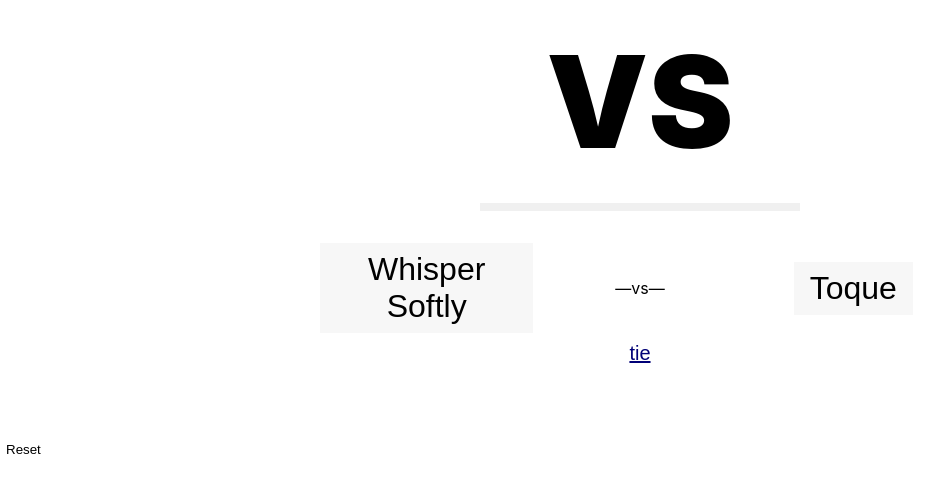
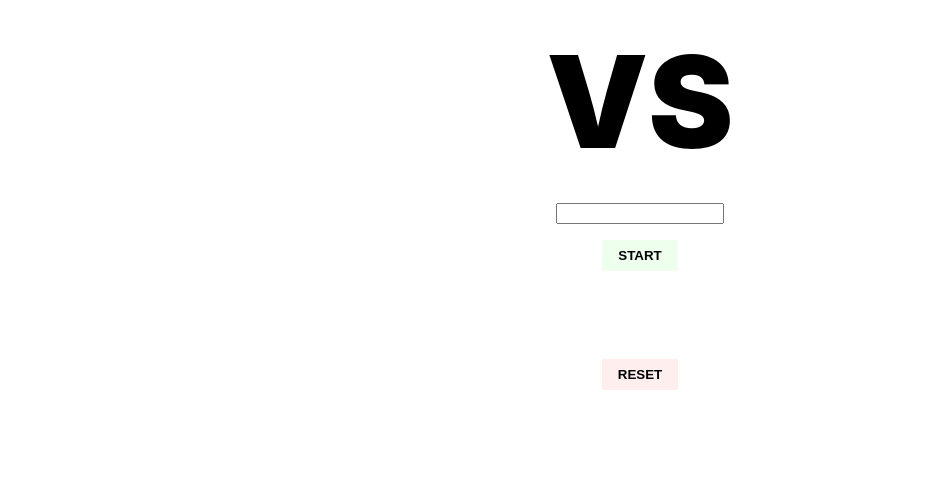
Before and after one commit to nickheal/vs, a React (Create React App) app: page / in a window 1280 px wide. Shown: the top 492 px of the page, without its empty margins (0-952 px from the left). Built offline with nearby package versions, Linux system fonts and the light colour scheme.

Commit message:
feat: Add ability to choose things to compare

```diff
--- a/src/App.tsx
+++ b/src/App.tsx
@@ -1,26 +1,10 @@
 import React from 'react';
-import Comparer from './components/Comparer';
-import { createUseStyles } from 'react-jss'
-
-const useStyles = createUseStyles({
-  heading: {
-    fontSize: 128,
-    fontWeight: 900,
-    padding: 24,
-    textAlign: 'center'
-  }
-});
+import Home from './pages/Home';
 
 function App() {
-  const classes = useStyles();
 
   return (
-    <main>
-      <header className={classes.heading}>
-        VS
-      </header>
-      <Comparer />
-    </main>
+    <Home />
   );
 }
 
--- a/src/components/Comparer.tsx
+++ /dev/null
@@ -1,118 +0,0 @@
-import React, { useState } from 'react';
-import ProgressBar from './ProgressBar';
-import Result from './Result';
-import things from './things';
-import { getSavedPairs, savePairs } from '../utils/persistentStorage';
-import generatePairs, { Pair, Status } from '../utils/generatePairs';
-import { createUseStyles } from 'react-jss'
-
-const useStyles = createUseStyles({
-  section: {
-    alignItems: 'center',
-    display: 'grid',
-    gridTemplateColumns: '1fr 1fr 1fr',
-    gridTemplateRows: 'auto',
-    gridTemplateAreas: `
-      "progress progress progress"
-      "home vs away"
-      "draw draw draw"
-    `,
-    margin: '0 auto 64px auto',
-    maxWidth: 640,
-    textAlign: 'center',
-    width: '100%'
-  },
-  progress: {
-    gridArea: 'progress'
-  },
-  home: {
-    gridArea: 'home'
-  },
-  vs: {
-    gridArea: 'vs'
-  },
-  drawContainer: {
-    gridArea: 'draw'
-  },
-  draw: {
-    background: 'none',
-    border: 0,
-    color: '#000077',
-    cursor: 'pointer',
-    display: 'block',
-    fontSize: 20,
-    margin: '8px auto',
-    textDecoration: 'underline'
-  },
-  away: {
-    gridArea: 'away'
-  },
-  button: {
-    background: '#f7f7f7',
-    border: 0,
-    cursor: 'pointer',
-    fontSize: 32,
-    padding: '8px 16px',
-
-    '&:hover': {
-      background: '#f0f0f0'
-    }
-  },
-  reset: {
-    background: 'none',
-    border: 0,
-    cursor: 'pointer'
-  }
-});
-
-function Comparer() {
-  const classes = useStyles();
-
-  const [pairs, setPairs] = useState(getSavedPairs() || generatePairs(things));
-
-  const unplayedPairs = pairs.filter(({ status }) => status === Status.Unplayed);
-
-  const inPlay = unplayedPairs[0];
-
-  function declareResult(result: Status) {
-    inPlay.status = result;
-    savePairs(pairs);
-    setPairs([...pairs]);
-  }
-
-  function reset() {
-    savePairs(null);
-    setPairs(generatePairs(things));
-  }
-
-  return (
-    <>
-      {!!inPlay ? (
-        <section className={classes.section}>
-          <div className={classes.progress}>
-            <ProgressBar complete={pairs.length - unplayedPairs.length} total={pairs.length} />
-          </div>
-          <div className={classes.home}>
-            <button className={classes.button} onClick={() => declareResult(Status.Home)}>{ inPlay.home.value }</button>
-          </div>
-          <div className={classes.vs}>
-            —vs—
-          </div>
-          <div className={classes.away}>
-            <button className={classes.button} onClick={() => declareResult(Status.Away)}>{ inPlay.away.value }</button>
-          </div>
-          <div className={classes.drawContainer}>
-            <button className={classes.draw} onClick={() => declareResult(Status.Draw)}>tie</button>
-          </div>
-        </section>
-      ) : (
-        <Result pairs={pairs} />
-      )}
-      <section>
-        <button className={classes.reset} onClick={reset}>Reset</button>
-      </section>
-    </>
-  );
-}
-
-export default Comparer;
--- /dev/null
+++ b/src/components/Input.tsx
@@ -0,0 +1,23 @@
+import React, { forwardRef, InputHTMLAttributes } from 'react';
+import { createUseStyles } from 'react-jss';
+
+const useStyles = createUseStyles({
+  input: {
+    display: 'block',
+    margin: [0, 'auto', 16, 'auto'],
+    maxWidth: 160,
+    width: '100%'
+  }
+});
+
+interface Props extends InputHTMLAttributes<HTMLInputElement> {}
+
+const Input = forwardRef<HTMLInputElement, Props>((props: Props, ref) => {
+  const classes = useStyles();
+
+  return <input className={classes.input} {...props} ref={ref} />;
+});
+
+// const forwardedRef = forwardRef(Input);
+
+export default Input;
--- a/src/components/things.ts
+++ /dev/null
@@ -1,14 +0,0 @@
-const things = [
-  'Almond Milk',
-  'Arctic Fox',
-  'Blank Canvas',
-  'Humble Lady',
-  'Little Bo Peep',
-  'Sleeping Inn',
-  'Soft Wool',
-  'Thousand Shells',
-  'Toque',
-  'Whisper Softly',
-];
-
-export default things;
--- /dev/null
+++ b/src/pages/Compare.tsx
@@ -0,0 +1,100 @@
+import React from 'react';
+import ProgressBar from '../components/ProgressBar';
+import { Pair, Status } from '../utils/pairs';
+import { createUseStyles } from 'react-jss';
+
+const useStyles = createUseStyles({
+  section: {
+    alignItems: 'center',
+    display: 'grid',
+    gridTemplateColumns: '1fr 1fr 1fr',
+    gridTemplateRows: 'auto',
+    gridTemplateAreas: `
+      "progress progress progress"
+      "home vs away"
+      "draw draw draw"
+    `,
+    margin: [0, 'auto', 64, 'auto'],
+    maxWidth: 640,
+    textAlign: 'center',
+    width: '100%'
+  },
+  progress: {
+    gridArea: 'progress'
+  },
+  home: {
+    gridArea: 'home'
+  },
+  vs: {
+    gridArea: 'vs'
+  },
+  drawContainer: {
+    gridArea: 'draw'
+  },
+  draw: {
+    background: 'none',
+    border: 0,
+    color: '#000077',
+    cursor: 'pointer',
+    display: 'block',
+    fontSize: 20,
+    margin: '8px auto',
+    textDecoration: 'underline'
+  },
+  away: {
+    gridArea: 'away'
+  },
+  button: {
+    background: '#f7f7f7',
+    border: 0,
+    cursor: 'pointer',
+    fontSize: 32,
+    padding: '8px 16px',
+
+    '&:hover': {
+      background: '#f0f0f0'
+    }
+  }
+});
+
+interface Props {
+  pairs: Pair[];
+  updatePairs: (newPairs: Pair[]) => void;
+}
+
+function Comparer(props: Props) {
+  const classes = useStyles();
+
+  const { pairs, updatePairs } = props;
+
+  const unplayedPairs = pairs.filter(({ status }) => status === Status.Unplayed);
+
+  const inPlay = unplayedPairs[0];
+
+  function declareResult(result: Status) {
+    inPlay.status = result;
+    updatePairs([...pairs]);
+  }
+
+  return (
+    <section className={classes.section}>
+      <div className={classes.progress}>
+        <ProgressBar complete={pairs.length - unplayedPairs.length} total={pairs.length} />
+      </div>
+      <div className={classes.home}>
+        <button className={classes.button} onClick={() => declareResult(Status.Home)}>{ inPlay.home.value }</button>
+      </div>
+      <div className={classes.vs}>
+        —vs—
+      </div>
+      <div className={classes.away}>
+        <button className={classes.button} onClick={() => declareResult(Status.Away)}>{ inPlay.away.value }</button>
+      </div>
+      <div className={classes.drawContainer}>
+        <button className={classes.draw} onClick={() => declareResult(Status.Draw)}>tie</button>
+      </div>
+    </section>
+  );
+}
+
+export default Comparer;
--- /dev/null
+++ b/src/pages/Home.tsx
@@ -0,0 +1,81 @@
+import React, { useState } from 'react';
+import { Pair, Status } from '../utils/pairs';
+import Setup from './Setup';
+import Compare from './Compare';
+import Result from './Result';
+import { getSavedPairs, persistPairs } from '../utils/persistentStorage';
+import { generatePairs } from '../utils/pairs';
+import { createUseStyles } from 'react-jss';
+
+const useStyles = createUseStyles({
+  header: {
+    fontSize: 128,
+    fontWeight: 900,
+    padding: 24,
+    textAlign: 'center'
+  },
+  footer: {
+    fontWeight: 900,
+    padding: 24,
+    textAlign: 'center'
+  },
+  reset: {
+    background: '#ffeeee',
+    border: 0,
+    cursor: 'pointer',
+    fontWeight: 900,
+    padding: [8, 16],
+
+    '&:hover': {
+      background: '#ffdddd'
+    }
+  }
+});
+
+enum Page {
+  Setup,
+  Compare,
+  Result
+}
+
+function Home() {
+  const classes = useStyles();
+
+  const [pairs, setPairs] = useState<Pair[]>(getSavedPairs() || []);
+
+  const page = !pairs.length ? Page.Setup
+                : pairs.filter(({ status }) => status === Status.Unplayed).length ? Page.Compare
+                : Page.Result;
+
+  function updatePairs(newPairs: Pair[]) {
+    persistPairs(newPairs);
+    setPairs([...pairs]);
+  }
+
+  function start(things: string[]) {
+    setPairs(generatePairs(things));
+  }
+
+  function reset() {
+    persistPairs(null);
+    setPairs([]);
+  }
+
+  return (
+    <main>
+      <header className={classes.header}>
+        VS
+      </header>
+
+      {page === Page.Setup ? <Setup start={start} /> : null}
+      {page === Page.Compare ? <Compare pairs={pairs} updatePairs={updatePairs} /> : null}
+      {page === Page.Result ? <Result pairs={pairs} /> : null}
+
+      <footer className={classes.footer}>
+        <button className={classes.reset} onClick={reset}>RESET</button>
+      </footer>
+    </main>
+  );
+}
+
+export default Home;
--- a/src/components/Result.tsx
+++ b/src/pages/Result.tsx
@@ -1,12 +1,12 @@
 import React from 'react';
-import { Pair } from '../utils/generatePairs';
+import { Pair } from '../utils/pairs';
 import generateTable from '../utils/generateTable';
 import { createUseStyles } from 'react-jss'
 
 const useStyles = createUseStyles({
   table: {
     borderCollapse: 'collapse',
-    margin: '0 auto',
+    margin: [0, 'auto', 64, 'auto'],
 
     '& tr:nth-child(2n)': {
       backgroundColor: '#f7f7f7'
--- /dev/null
+++ b/src/pages/Setup.tsx
@@ -0,0 +1,74 @@
+import React, { useRef, useState } from 'react';
+import Input from '../components/Input';
+import { createUseStyles } from 'react-jss';
+
+const useStyles = createUseStyles({
+  container: {
+    margin: [0, 'auto', 64, 'auto'],
+    maxWidth: 640,
+    textAlign: 'center',
+    width: '100%'
+  },
+  button: {
+    background: '#eeffee',
+    border: 0,
+    cursor: 'pointer',
+    fontWeight: 900,
+    padding: [8, 16],
+
+    '&:hover': {
+      background: '#ddffdd'
+    }
+  }
+});
+
+interface Props {
+  start: (things: string[]) => void;
+}
+
+function Setup(props: Props) {
+  const classes = useStyles();
+
+  const activeInput = useRef<HTMLInputElement>(null);
+  const [things, setThings] = useState<string[]>([]);
+
+  function addThing(e: React.KeyboardEvent<HTMLInputElement>) {
+    if (e.key === 'Enter' && e.currentTarget.value) {
+      setThings([...things, e.currentTarget.value]);
+      e.currentTarget.value = '';
+    }
+  }
+
+  function updateThing(index: number, value: string) {
+    if (value) {
+      things[index] = value;
+    } else {
+      things.splice(index, 1);
+    }
+    setThings([...things]);
+  }
+
+  function start() {
+    if (!activeInput?.current?.value) {
+      props.start(things);
+      return;
+    }
+
+    const startThings = [...things, activeInput.current.value];
+    props.start(startThings);
+  }
+
+  return (
+    <section className={classes.container}>
+      {things.map((thing, index) => <Input key={index} value={thing} onInput={e => updateThing(index, e.currentTarget.value)} />)}
+
+      <Input onKeyDown={addThing} ref={activeInput} />
+
+      {/* <button onClick={() => addThing()}>+</button> */}
+
+      <button className={classes.button} onClick={start}>START</button>
+    </section>
+  );
+}
+
+export default Setup;
--- a/src/utils/generateTable.ts
+++ b/src/utils/generateTable.ts
@@ -1,4 +1,4 @@
-import { Pair, Status } from './generatePairs';
+import { Pair, Status } from './pairs';
 
 const WIN_SCORE = 3;
 const DRAW_SCORE = 1;
--- a/src/utils/generatePairs.ts
+++ b/src/utils/pairs.ts
@@ -20,7 +20,7 @@ export interface Pair {
   status: Status
 }
 
-function generatePairs(array: any[]) {
+export function generatePairs(array: any[]) {
   const withIds = array.map(item => ({
     id: uuidv4(),
     value: item
@@ -42,5 +42,3 @@ function generatePairs(array: any[]) {
 
   return shuffle(paired);
 }
-
-export default generatePairs;
--- a/src/utils/persistentStorage.ts
+++ b/src/utils/persistentStorage.ts
@@ -1,4 +1,4 @@
-import { Pair } from './generatePairs';
+import { Pair } from './pairs';
 
 const STORAGE = window.localStorage;
 
@@ -8,6 +8,6 @@ export function getSavedPairs(): Pair[] | null {
   return JSON.parse(storedPairs);
 }
 
-export function savePairs(pairs: Pair[] | null) {
+export function persistPairs(pairs: Pair[] | null) {
   STORAGE.setItem('pairs', JSON.stringify(pairs));
 }
```
